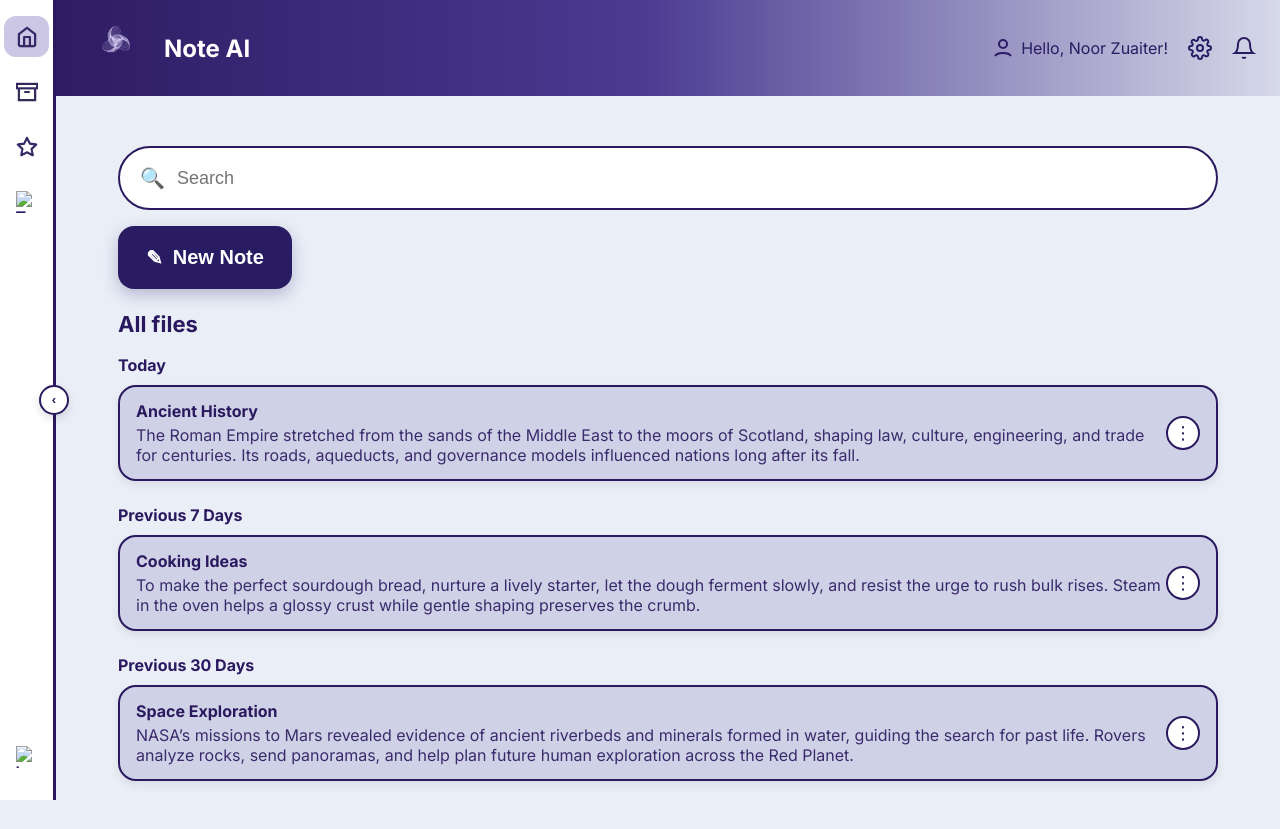
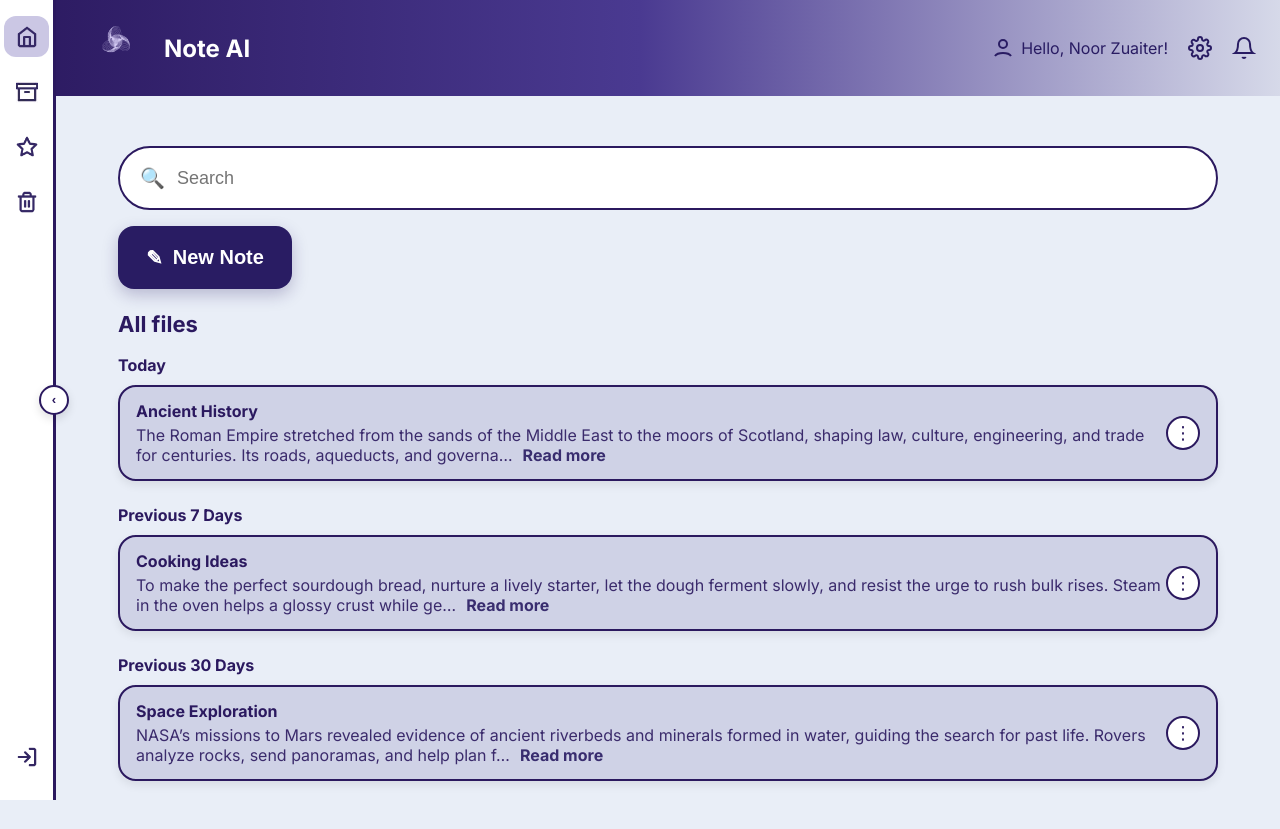
Before and after one commit to mohammadhamdeh/SharedRepoo, a plain HTML site: page Pages/dashboard.html in a window 1280 px wide. Drawn offline with Linux system fonts and the light colour scheme.

Commit message:
new change Dashboard

```diff
--- a/Pages/dashboard.html
+++ b/Pages/dashboard.html
@@ -60,7 +60,7 @@
       </li>
       <li>
         <a class="menu-link" href="#">
-          <img src="../Trash%202.pngng" alt="Trash logo" class="nav-ico">
+          <img src="../Trash 2.png" alt="Trash logo" class="nav-ico">
           <span class="label">Trash</span>
         </a>
       </li>
@@ -75,7 +75,7 @@
     </div>
 
     <a class="Log-out" href="#">
-      <img src="../Log%20in.pngng" alt="Log out logo" class="nav-ico">
+      <img src="../Log in.png" alt="Log out logo" class="nav-ico">
       <span class="label">Log out</span>
     </a>
   </aside>
@@ -161,5 +161,7 @@
   </main>
 
   <script src="../assets/js/PageTwoPageThree.js"></script>
+  <script src="../assets/js/layout.js"></script>
+
 </body>
 </html>
```
